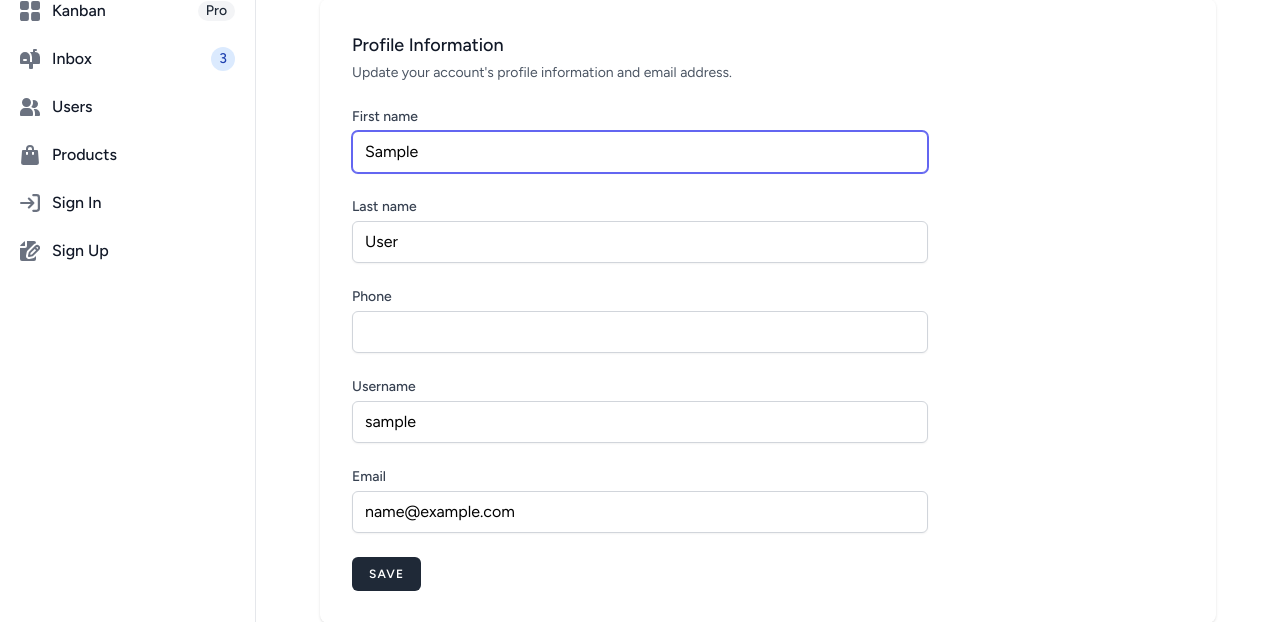
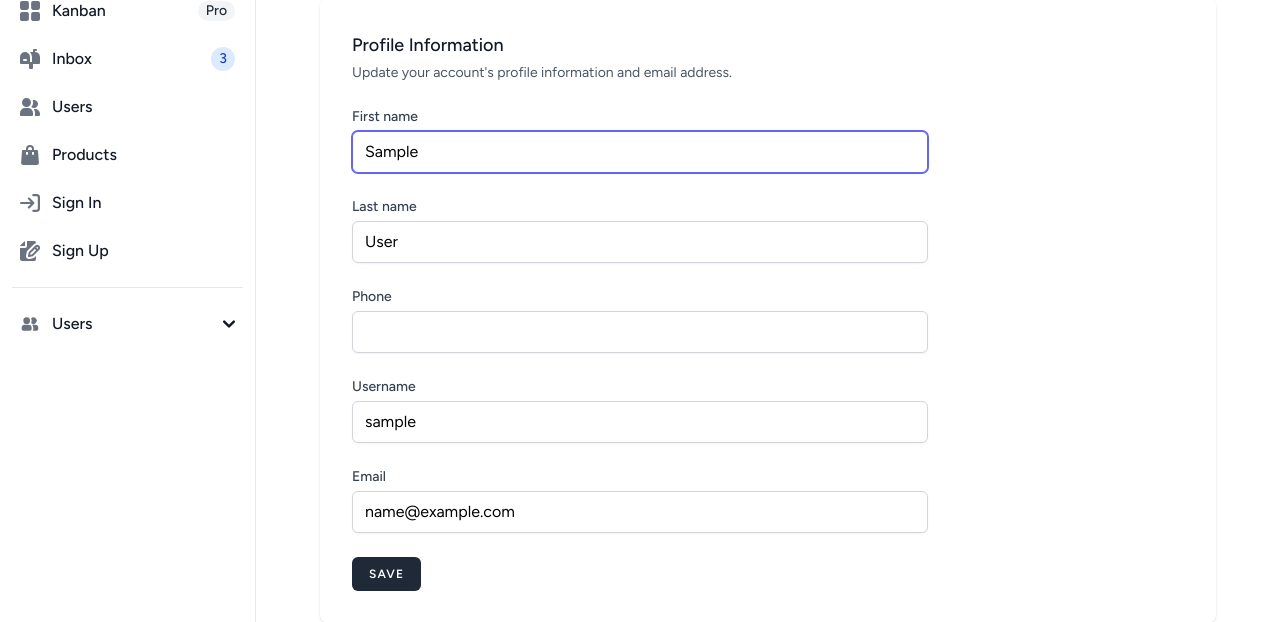
Before and after one commit to junioisaac123/tg-2024, a Laravel app: page /profile in a window 1280 px wide. Shown: the part 137-759 px from the top of the page. Run offline with Laravel 12, Linux system fonts and the light colour scheme; the visitor is signed in with stand-in values (Sample User, id 1); style sheets or scripts are compiled from the project's sources; parts of the project's set-up code (start-up, migrations or seed data) failed here and were passed over.

Commit message:
add example routes for users

```diff
--- a/resources/views/layouts/aside.blade.php
+++ b/resources/views/layouts/aside.blade.php
@@ -4,6 +4,7 @@
     @keydown.escape.window="sidebarOpen = false">
     <div class="h-full px-3 pb-4 overflow-y-auto bg-white dark:bg-gray-800">
         <ul class="space-y-2 font-medium">
+
             <li>
                 <a href="#"
                     class="flex items-center p-2 text-gray-900 rounded-lg dark:text-white hover:bg-gray-100 dark:hover:bg-gray-700 group">
@@ -91,6 +92,60 @@
                 </a>
             </li>
         </ul>
+        <ul class="pt-4 mt-4 space-y-2 font-medium border-t border-gray-200 dark:border-gray-700">
+            <li x-data="{ open: {{ Request::is('admin/users/*') ? 'true' : 'false' }} }">
+                <button type="button" x-on:click="open = !open" x-bind:aria-expanded="open"
+                    class="flex items-center w-full p-2 text-base text-gray-900 transition duration-75 rounded-lg group hover:bg-gray-100 dark:text-white dark:hover:bg-gray-700"
+                    aria-controls="dropdown-example" data-collapse-toggle="dropdown-example">
+
+
+
+                    <svg class="flex-shrink-0 w-5 h-5 text-gray-500 transition duration-75 group-hover:text-gray-900 dark:text-gray-400 dark:group-hover:text-white" aria-hidden="true" xmlns="http://www.w3.org/2000/svg" width="24" height="24" fill="currentColor" viewBox="0 0 24 24">
+                        <path fill-rule="evenodd" d="M8 4a4 4 0 1 0 0 8 4 4 0 0 0 0-8Zm-2 9a4 4 0 0 0-4 4v1a2 2 0 0 0 2 2h8a2 2 0 0 0 2-2v-1a4 4 0 0 0-4-4H6Zm7.25-2.095c.478-.86.75-1.85.75-2.905a5.973 5.973 0 0 0-.75-2.906 4 4 0 1 1 0 5.811ZM15.466 20c.34-.588.535-1.271.535-2v-1a5.978 5.978 0 0 0-1.528-4H18a4 4 0 0 1 4 4v1a2 2 0 0 1-2 2h-4.535Z" clip-rule="evenodd"/>
+                      </svg>
+
+                    <span class="flex-1 ms-3 text-left rtl:text-right whitespace-nowrap">{{ __('Users') }}</span>
+                    <svg class="w-3 h-3" aria-hidden="true" xmlns="http://www.w3.org/2000/svg" fill="none"
+                        viewBox="0 0 10 6">
+                        <path stroke="currentColor" stroke-linecap="round" stroke-linejoin="round" stroke-width="2"
+                            d="m1 1 4 4 4-4" />
+                    </svg>
+                </button>
+                <ul id="dropdown-example" class=" py-2 space-y-2 " x-show="open">
+                    @foreach ([
+        [
+            'name' => 'Users',
+            'route' => 'admin.users.index',
+        ],
+        [
+            'name' => 'Roles',
+            'route' => 'admin.roles.index',
+        ],
+        [
+            'name' => 'Permissions',
+            'route' => 'admin.permissions.index',
+        ],
+    ] as $item)
+                        <li>
+                            <a href="{{ route($item['route']) }}"
+                                class="flex items-center w-full p-2 text-gray-900 transition duration-75 rounded-lg pl-11 group hover:bg-gray-100 dark:text-white dark:hover:bg-gray-700">{{ __($item['name']) }}</a>
+                        </li>
+                    @endforeach
+                    {{-- <li>
+                        <a href="#"
+                            class="flex items-center w-full p-2 text-gray-900 transition duration-75 rounded-lg pl-11 group hover:bg-gray-100 dark:text-white dark:hover:bg-gray-700">Products</a>
+                    </li>
+                    <li>
+                        <a href="#"
+                            class="flex items-center w-full p-2 text-gray-900 transition duration-75 rounded-lg pl-11 group hover:bg-gray-100 dark:text-white dark:hover:bg-gray-700">Billing</a>
+                    </li>
+                    <li>
+                        <a href="#"
+                            class="flex items-center w-full p-2 text-gray-900 transition duration-75 rounded-lg pl-11 group hover:bg-gray-100 dark:text-white dark:hover:bg-gray-700">Invoice</a>
+                    </li> --}}
+                </ul>
+            </li>
+        </ul>
     </div>
 </aside>
 <div x-cloak x-show="sidebarOpen" class="bg-gray-900/50 dark:bg-gray-900/80 fixed inset-0 z-30 sm:hidden"></div>
--- a/routes/web.php
+++ b/routes/web.php
@@ -15,6 +15,18 @@ Route::middleware('auth')->group(function () {
     Route::get('/profile', [ProfileController::class, 'edit'])->name('profile.edit');
     Route::patch('/profile', [ProfileController::class, 'update'])->name('profile.update');
     Route::delete('/profile', [ProfileController::class, 'destroy'])->name('profile.destroy');
+
+    Route::prefix('admin')->group(function () {
+        Route::get('/users', function () {
+            return "users";
+        })->name('admin.users.index');
+        Route::get('/roles', function () {
+            return "roles";
+        })->name('admin.roles.index');
+        Route::get('/permissions', function () {
+            return "permissions";
+        })->name('admin.permissions.index');
+    });
 });
 
 require __DIR__ . '/auth.php';
```
